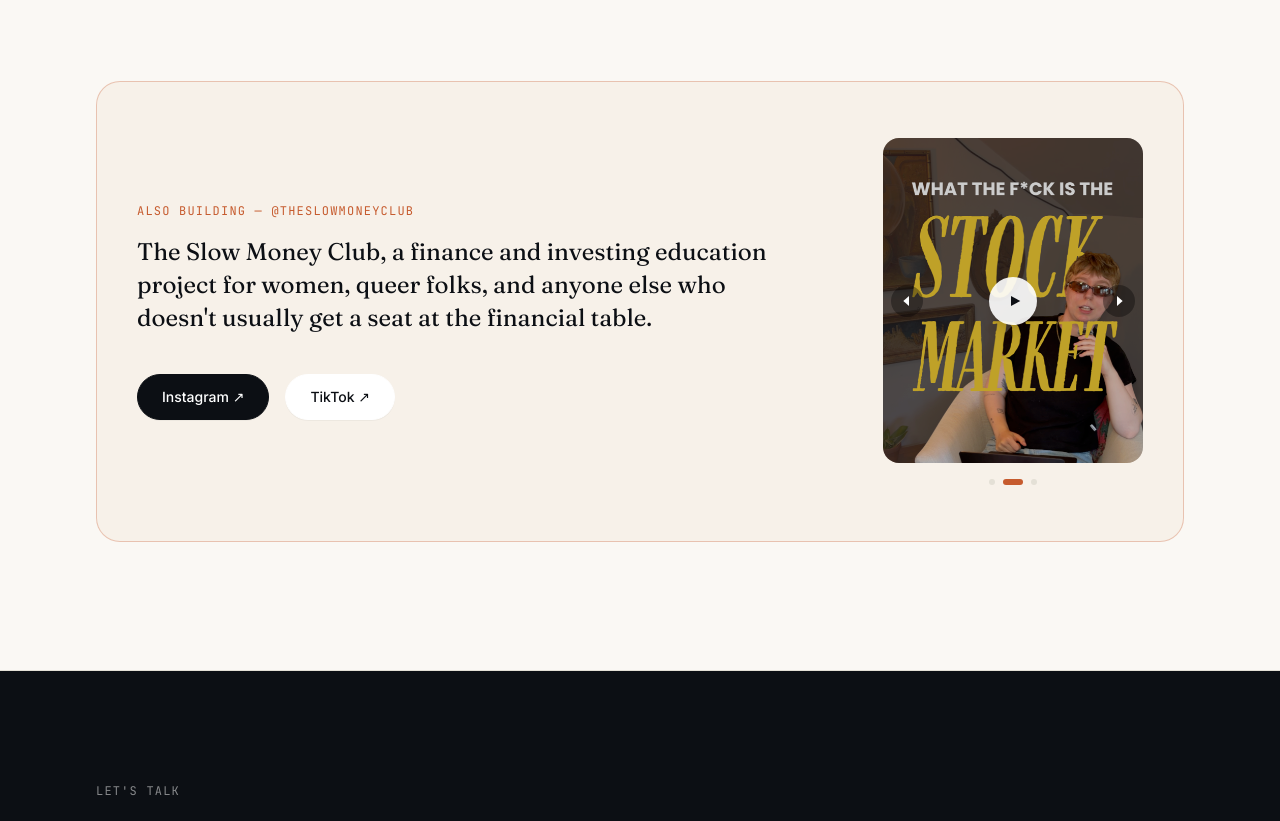
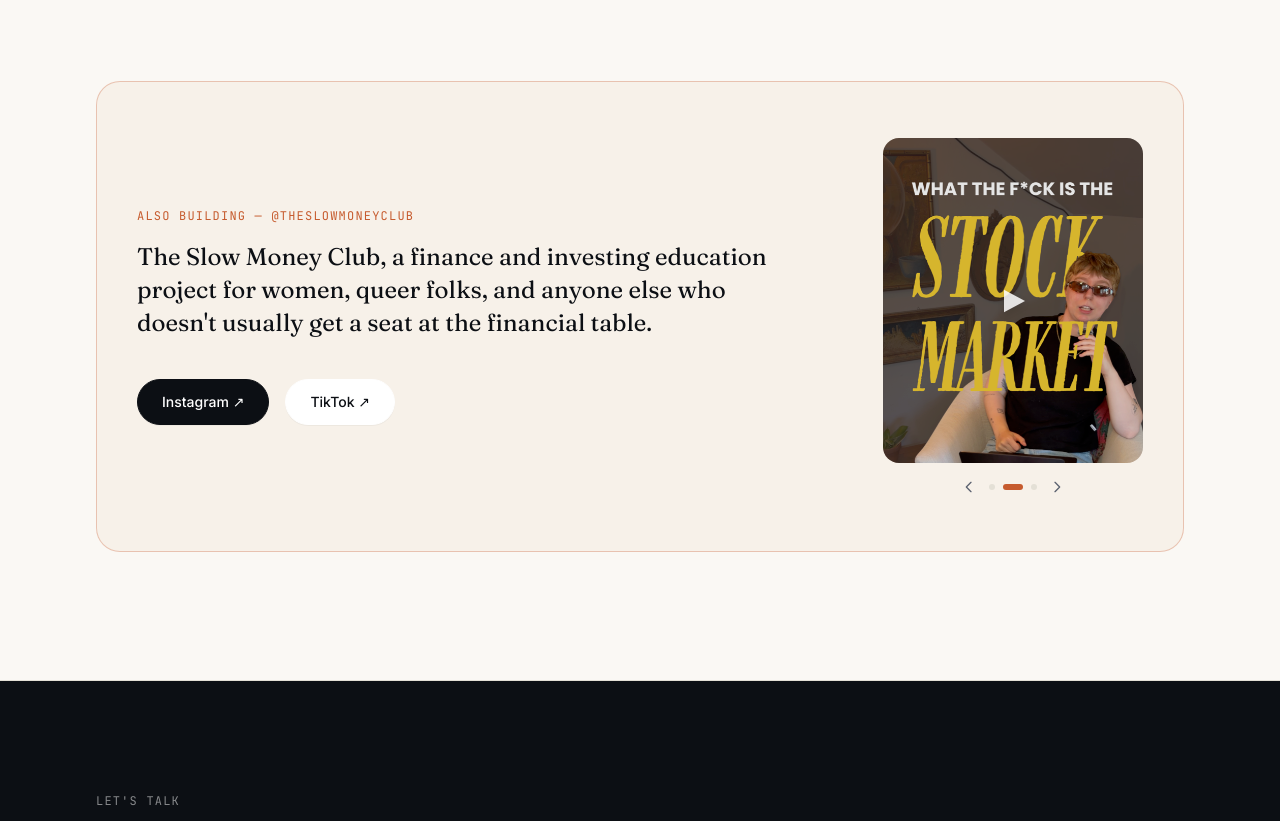
Before and after one commit to amywisegarver/amywisegarver.com, a Next.js app: page / in a window 1280 px wide. Shown: the part 1920-2741 px from the top of the page. Built offline with nearby package versions, Linux system fonts and the light colour scheme.

Commit message:
Make carousel controls more minimal: stroke-only arrows, borderless play icon, lighter overlay
Co-Authored-By: Claude Sonnet 5 <noreply@anthropic.com>

```diff
--- a/src/components/SlowMoneyReels.tsx
+++ b/src/components/SlowMoneyReels.tsx
@@ -52,40 +52,39 @@ export default function SlowMoneyReels() {
               className="object-cover"
               sizes="260px"
             />
-            <div className="absolute inset-0 bg-black/20 group-hover:bg-black/35 transition-colors" />
+            <div className="absolute inset-0 bg-black/10 group-hover:bg-black/20 transition-colors" />
             <div className="absolute inset-0 flex items-center justify-center">
-              <span className="flex h-12 w-12 items-center justify-center rounded-full bg-white/90 shadow-lg transition-transform group-hover:scale-105">
-                <svg viewBox="0 0 24 24" className="h-4 w-4 translate-x-0.5 fill-ink">
+              <svg
+                viewBox="0 0 24 24"
+                className="h-9 w-9 fill-white/85 drop-shadow-md transition-transform group-hover:scale-110"
+              >
                 <path d="M6 4.5v15l14-7.5-14-7.5z" />
               </svg>
-              </span>
             </div>
           </motion.a>
         </AnimatePresence>
+      </div>
 
+      <div className="mt-4 flex items-center justify-center gap-3">
         <button
           type="button"
           aria-label="Previous video"
           onClick={() => goTo(index - 1)}
-          className="absolute left-2 top-1/2 -translate-y-1/2 flex h-8 w-8 items-center justify-center rounded-full bg-black/35 text-white transition-colors hover:bg-black/55"
+          className="text-muted transition-colors hover:text-ink"
         >
-          <svg viewBox="0 0 24 24" className="h-4 w-4 fill-white">
-            <path d="M15 4.5 6.5 12l8.5 7.5v-15z" />
+          <svg
+            viewBox="0 0 24 24"
+            className="h-4 w-4"
+            fill="none"
+            stroke="currentColor"
+            strokeWidth="2"
+            strokeLinecap="round"
+            strokeLinejoin="round"
+          >
+            <path d="M15 5l-7 7 7 7" />
           </svg>
         </button>
-        <button
-          type="button"
-          aria-label="Next video"
-          onClick={() => goTo(index + 1)}
-          className="absolute right-2 top-1/2 -translate-y-1/2 flex h-8 w-8 items-center justify-center rounded-full bg-black/35 text-white transition-colors hover:bg-black/55"
-        >
-          <svg viewBox="0 0 24 24" className="h-4 w-4 fill-white">
-            <path d="m9 4.5 8.5 7.5-8.5 7.5v-15z" />
-          </svg>
-        </button>
-      </div>
-
-      <div className="mt-4 flex justify-center gap-2">
+        <div className="flex gap-2">
           {slowMoneyClubReels.map((r, i) => (
             <button
               key={r.tiktokUrl}
@@ -98,6 +97,25 @@ export default function SlowMoneyReels() {
             />
           ))}
         </div>
+        <button
+          type="button"
+          aria-label="Next video"
+          onClick={() => goTo(index + 1)}
+          className="text-muted transition-colors hover:text-ink"
+        >
+          <svg
+            viewBox="0 0 24 24"
+            className="h-4 w-4"
+            fill="none"
+            stroke="currentColor"
+            strokeWidth="2"
+            strokeLinecap="round"
+            strokeLinejoin="round"
+          >
+            <path d="M9 5l7 7-7 7" />
+          </svg>
+        </button>
+      </div>
     </div>
   );
 }
```
Lines whose indentation alone changed are shown as unchanged.
